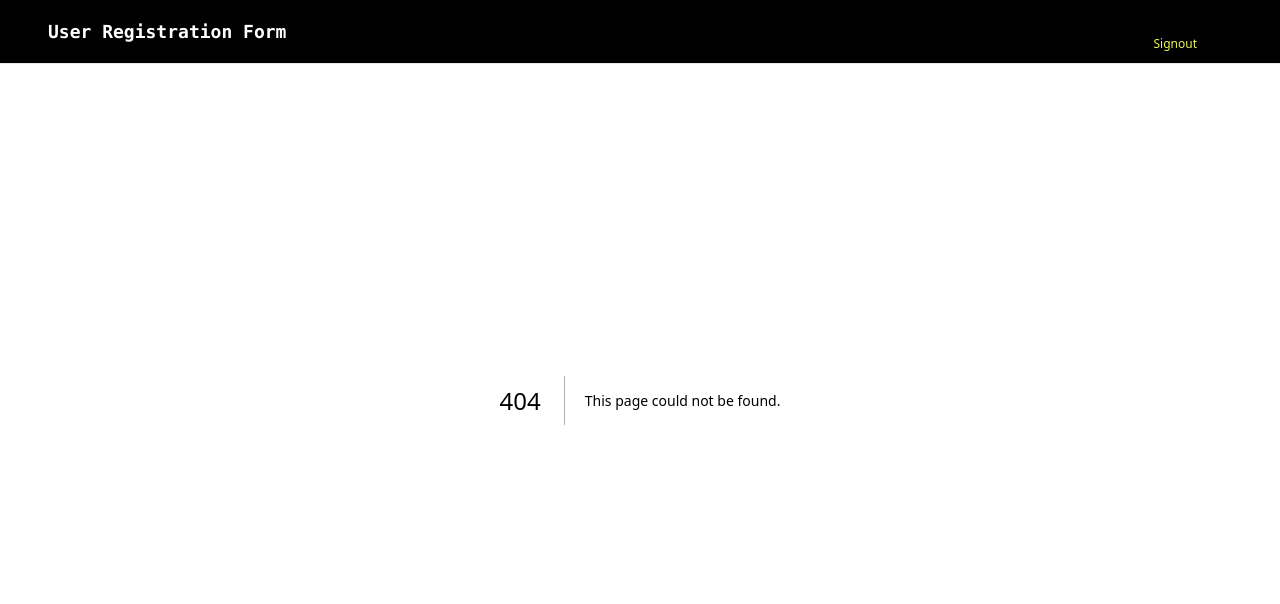
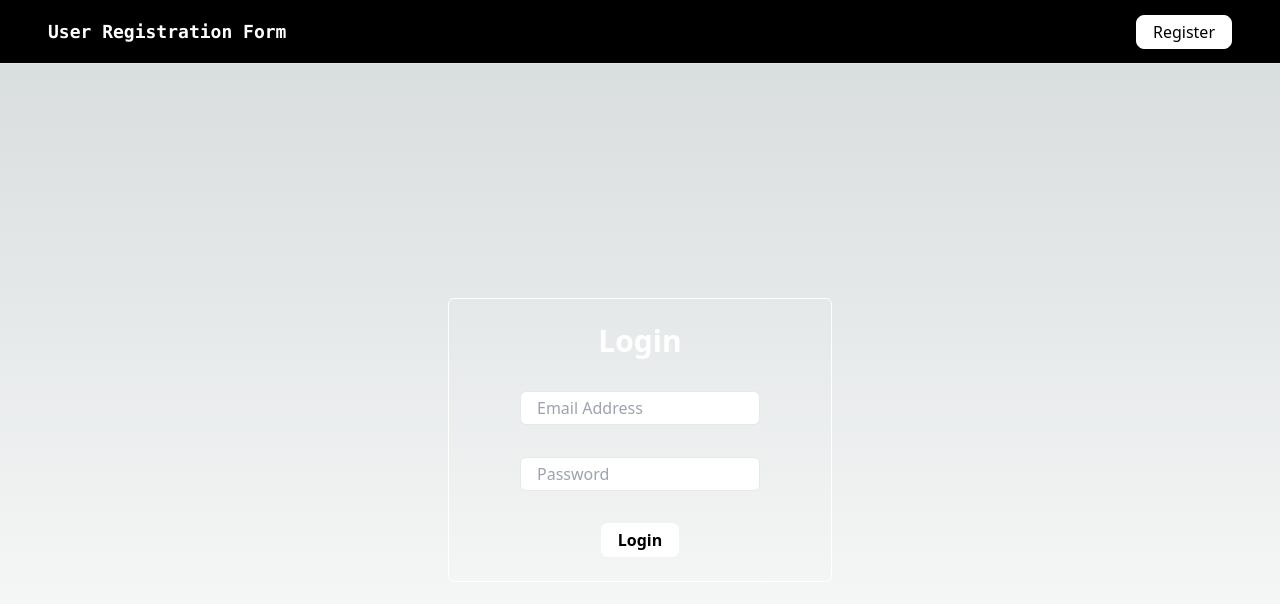
Before and after one commit to Gamer-Abdullah-99/User-Registration-Form-Frontend, a Next.js app: page /login in a window 1280 px wide. Before the commit this address had no page. Shown: the top 604 px of the page. Built offline with nearby package versions, Linux system fonts and the light colour scheme.

Commit message:
Feat: Login Page Completed

```diff
--- a/src/layout/Header/index.tsx
+++ b/src/layout/Header/index.tsx
@@ -3,11 +3,11 @@ import { usePathname } from "next/navigation";
 import { useRouter } from "next/router";
 import { useState } from "react";
 
-const Header = () => {
+const Header: React.FC = () => {
     const router = useRouter()
     const pathname = usePathname()
 
-    const [user, setUser] = useState(true)
+    const [user, setUser] = useState(false)
 
     const handleLogout = () => {
         setUser(false)
--- /dev/null
+++ b/src/pages/login.tsx
@@ -0,0 +1,41 @@
+import { LoginFormType, RegisterFormType } from '@/utils/types';
+import { yupResolver } from '@hookform/resolvers/yup';
+import { useForm } from 'react-hook-form';
+import * as yup from 'yup';
+
+const schema = yup.object().shape({
+    email: yup.string().email('Email is invalid').required('Email is required'),
+    password: yup.string().min(8, 'Password must be at least 8 characters').required('Password is required'),
+});
+
+const Login: React.FC = () => {
+
+    const { register, handleSubmit, formState: { errors } } = useForm<LoginFormType>({
+        resolver: yupResolver(schema),
+    });
+
+    const onSubmit = (data: LoginFormType) => {
+        console.log(data);
+    };
+
+    return (
+        <div className='w-screen h-screen flex items-center justify-center pt-20'>
+            <form onSubmit={handleSubmit(onSubmit)}>
+                <div className='px-10 py-6 w-96 flex flex-col justify-center items-center rounded-md gap-8 border border-white'>
+                    <h1 className='font-bold text-3xl text-white'>Login</h1>
+
+                    <div className='grid grid-cols-1 justify-center items-center '>
+                        <input placeholder='Email Address' type="email" {...register('email')} className={`border text-black px-4 py-1 rounded-md w-60 ${errors.email ? "border-red-600" : null}`} />
+                    </div>
+
+                    <div className='grid grid-cols-1 justify-center items-center'>
+                        <input placeholder='Password' type="password" {...register('password')} className={`border text-black px-4 py-1 rounded-md w-60 ${errors.password ? "border-red-600" : null}`} />
+                    </div>
+                    <button className=' px-4 py-1 text-black bg-white rounded-md font-bold border transition-colors border-white hover:bg-black hover:text-white' type="submit">Login</button>
+                </div>
+            </form>
+        </div>
+    );
+}
+
+export default Login;
--- /dev/null
+++ b/src/utils/types.ts
@@ -0,0 +1,10 @@
+export interface RegisterFormType {
+  username: string;
+  email: string;
+  password: string;
+}
+
+export interface LoginFormType {
+  email: string;
+  password: string;
+}
```
Also changed, not shown: package.json (+7 -3 lines), 1 other file (tests, documents, lock files or other folders).
